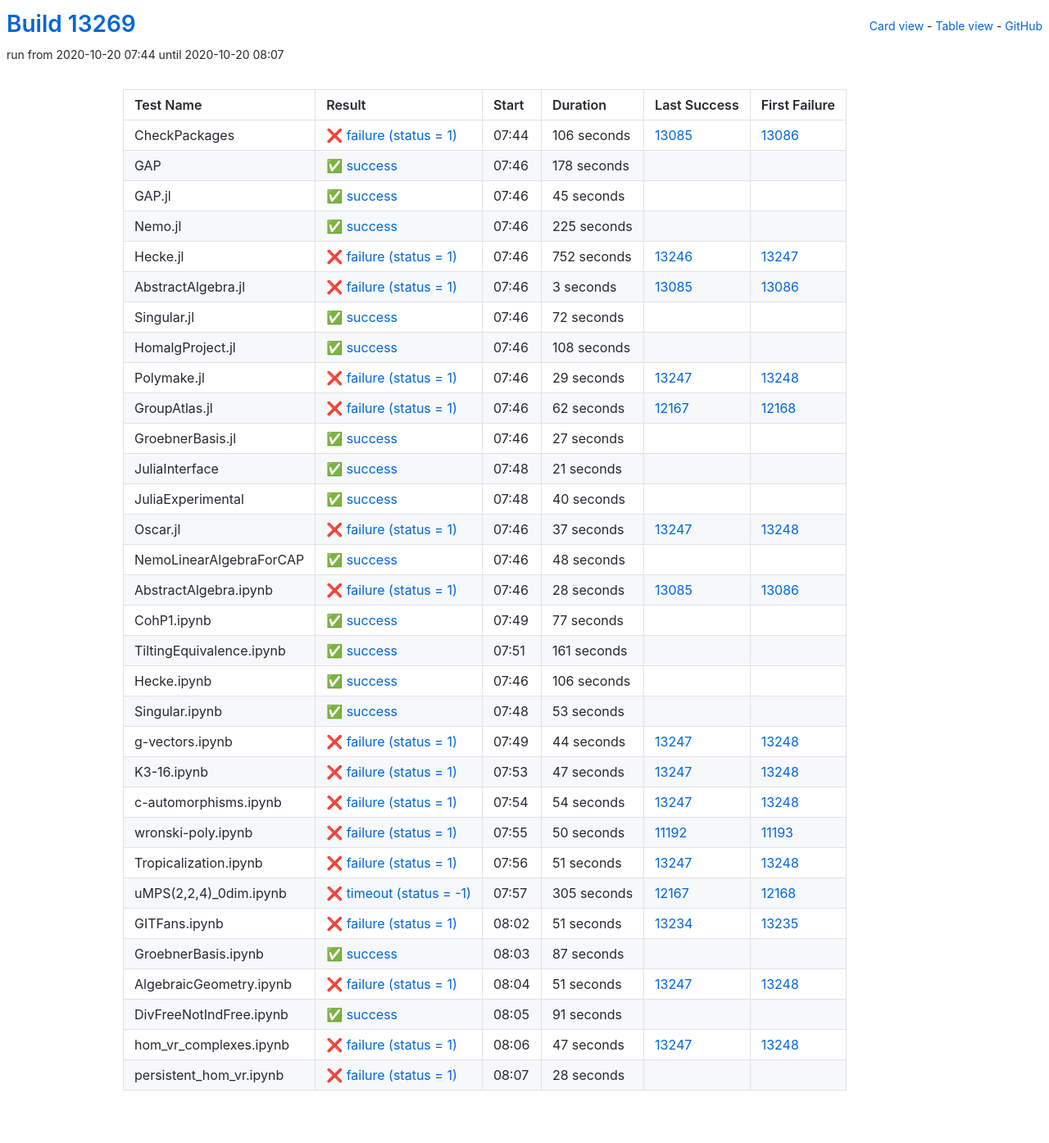
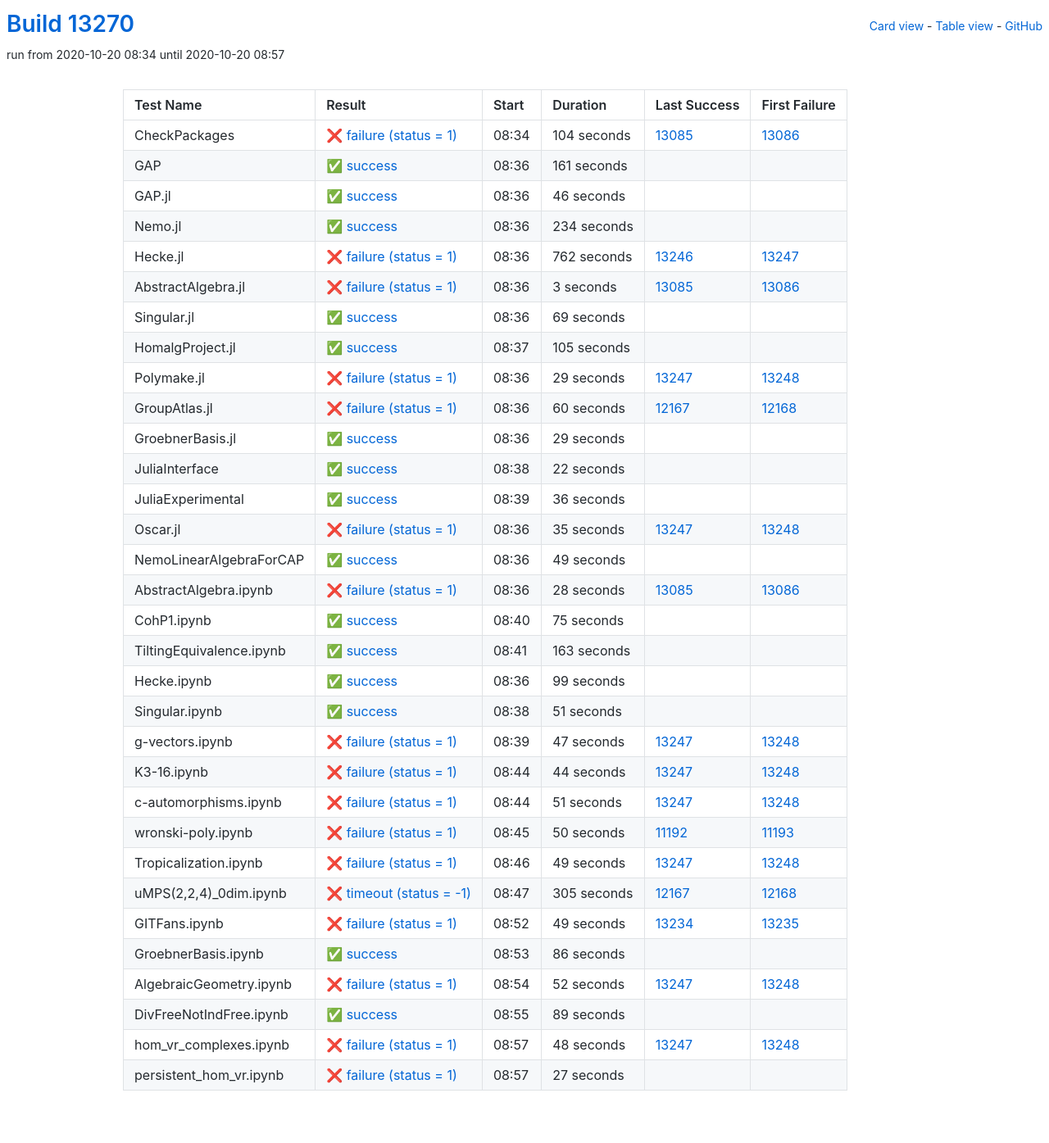
Before and after one commit to oscar-system/oscar-ci-status, a Jekyll site: the page built from table.html, in a window 1280 px wide. Shown: the whole page at 82% size. Built offline with Jekyll 4.4.1, drawn with Linux system fonts in a browser that asks for light colours.

Commit message:
Build #13270

```diff
--- a/_data/ci.yml
+++ b/_data/ci.yml
@@ -1,6 +1,6 @@
 ---
-build: 13269
-build_url: https://oscarci.mathematik.uni-kl.de/job/oscar/13269/
+build: 13270
+build_url: https://oscarci.mathematik.uni-kl.de/job/oscar/13270/
 job: oscar
 organization: oscar-system
 repo: oscar-ci-status
@@ -8,68 +8,68 @@
 tests:
 - name: CheckPackages
   id: checkpackages
-  log: https://oscarci.mathematik.uni-kl.de/job/oscar/13269/artifact/logs/build-13269/CheckPackages.log
-  start: 2020-10-20 07:44
+  log: https://oscarci.mathematik.uni-kl.de/job/oscar/13270/artifact/logs/build-13270/CheckPackages.log
+  start: 2020-10-20 08:34
   success: false
   exitcode: 1
   status: failure
-  duration: 106
+  duration: 104
   last_success: 13085
   last_success_url: https://oscarci.mathematik.uni-kl.de/job/oscar/13085/
   first_failure: 13086
   first_failure_url: https://oscarci.mathematik.uni-kl.de/job/oscar/13086/
 - name: GAP
   id: gap
-  log: https://oscarci.mathematik.uni-kl.de/job/oscar/13269/artifact/logs/build-13269/GAP.log
-  start: 2020-10-20 07:46
+  log: https://oscarci.mathematik.uni-kl.de/job/oscar/13270/artifact/logs/build-13270/GAP.log
+  start: 2020-10-20 08:36
   success: true
   exitcode: 0
   status: success
-  duration: 178
+  duration: 161
   last_success: false
   last_success_url:
   first_failure: false
   first_failure_url:
 - name: GAP.jl
   id: gap-jl
-  log: https://oscarci.mathematik.uni-kl.de/job/oscar/13269/artifact/logs/build-13269/GAP.jl.log
-  start: 2020-10-20 07:46
+  log: https://oscarci.mathematik.uni-kl.de/job/oscar/13270/artifact/logs/build-13270/GAP.jl.log
+  start: 2020-10-20 08:36
   success: true
   exitcode: 0
   status: success
-  duration: 45
+  duration: 46
   last_success: false
   last_success_url:
   first_failure: false
   first_failure_url:
 - name: Nemo.jl
   id: nemo-jl
-  log: https://oscarci.mathematik.uni-kl.de/job/oscar/13269/artifact/logs/build-13269/Nemo.jl.log
-  start: 2020-10-20 07:46
+  log: https://oscarci.mathematik.uni-kl.de/job/oscar/13270/artifact/logs/build-13270/Nemo.jl.log
+  start: 2020-10-20 08:36
   success: true
   exitcode: 0
   status: success
-  duration: 225
+  duration: 234
   last_success: false
   last_success_url:
   first_failure: false
   first_failure_url:
 - name: Hecke.jl
   id: hecke-jl
-  log: https://oscarci.mathematik.uni-kl.de/job/oscar/13269/artifact/logs/build-13269/Hecke.jl.log
-  start: 2020-10-20 07:46
+  log: https://oscarci.mathematik.uni-kl.de/job/oscar/13270/artifact/logs/build-13270/Hecke.jl.log
+  start: 2020-10-20 08:36
   success: false
   exitcode: 1
   status: failure
-  duration: 752
+  duration: 762
   last_success: 13246
   last_success_url: https://oscarci.mathematik.uni-kl.de/job/oscar/13246/
   first_failure: 13247
   first_failure_url: https://oscarci.mathematik.uni-kl.de/job/oscar/13247/
 - name: AbstractAlgebra.jl
   id: abstractalgebra-jl
-  log: https://oscarci.mathematik.uni-kl.de/job/oscar/13269/artifact/logs/build-13269/AbstractAlgebra.jl.log
-  start: 2020-10-20 07:46
+  log: https://oscarci.mathematik.uni-kl.de/job/oscar/13270/artifact/logs/build-13270/AbstractAlgebra.jl.log
+  start: 2020-10-20 08:36
   success: false
   exitcode: 1
   status: failure
@@ -80,32 +80,32 @@
   first_failure_url: https://oscarci.mathematik.uni-kl.de/job/oscar/13086/
 - name: Singular.jl
   id: singular-jl
-  log: https://oscarci.mathematik.uni-kl.de/job/oscar/13269/artifact/logs/build-13269/Singular.jl.log
-  start: 2020-10-20 07:46
+  log: https://oscarci.mathematik.uni-kl.de/job/oscar/13270/artifact/logs/build-13270/Singular.jl.log
+  start: 2020-10-20 08:36
   success: true
   exitcode: 0
   status: success
-  duration: 72
+  duration: 69
   last_success: false
   last_success_url:
   first_failure: false
   first_failure_url:
 - name: HomalgProject.jl
   id: homalgproject-jl
-  log: https://oscarci.mathematik.uni-kl.de/job/oscar/13269/artifact/logs/build-13269/HomalgProject.jl.log
-  start: 2020-10-20 07:46
+  log: https://oscarci.mathematik.uni-kl.de/job/oscar/13270/artifact/logs/build-13270/HomalgProject.jl.log
+  start: 2020-10-20 08:37
   success: true
   exitcode: 0
   status: success
-  duration: 108
+  duration: 105
   last_success: false
   last_success_url:
   first_failure: false
   first_failure_url:
 - name: Polymake.jl
   id: polymake-jl
-  log: https://oscarci.mathematik.uni-kl.de/job/oscar/13269/artifact/logs/build-13269/Polymake.jl.log
-  start: 2020-10-20 07:46
+  log: https://oscarci.mathematik.uni-kl.de/job/oscar/13270/artifact/logs/build-13270/Polymake.jl.log
+  start: 2020-10-20 08:36
   success: false
   exitcode: 1
   status: failure
@@ -116,80 +116,80 @@
   first_failure_url: https://oscarci.mathematik.uni-kl.de/job/oscar/13248/
 - name: GroupAtlas.jl
   id: groupatlas-jl
-  log: https://oscarci.mathematik.uni-kl.de/job/oscar/13269/artifact/logs/build-13269/GroupAtlas.jl.log
-  start: 2020-10-20 07:46
+  log: https://oscarci.mathematik.uni-kl.de/job/oscar/13270/artifact/logs/build-13270/GroupAtlas.jl.log
+  start: 2020-10-20 08:36
   success: false
   exitcode: 1
   status: failure
-  duration: 62
+  duration: 60
   last_success: 12167
   last_success_url: https://oscarci.mathematik.uni-kl.de/job/oscar/12167/
   first_failure: 12168
   first_failure_url: https://oscarci.mathematik.uni-kl.de/job/oscar/12168/
 - name: GroebnerBasis.jl
   id: groebnerbasis-jl
-  log: https://oscarci.mathematik.uni-kl.de/job/oscar/13269/artifact/logs/build-13269/GroebnerBasis.jl.log
-  start: 2020-10-20 07:46
+  log: https://oscarci.mathematik.uni-kl.de/job/oscar/13270/artifact/logs/build-13270/GroebnerBasis.jl.log
+  start: 2020-10-20 08:36
   success: true
   exitcode: 0
   status: success
-  duration: 27
+  duration: 29
   last_success: false
   last_success_url:
   first_failure: false
   first_failure_url:
 - name: JuliaInterface
   id: juliainterface
-  log: https://oscarci.mathematik.uni-kl.de/job/oscar/13269/artifact/logs/build-13269/JuliaInterface.log
-  start: 2020-10-20 07:48
+  log: https://oscarci.mathematik.uni-kl.de/job/oscar/13270/artifact/logs/build-13270/JuliaInterface.log
+  start: 2020-10-20 08:38
   success: true
   exitcode: 0
   status: success
-  duration: 21
+  duration: 22
   last_success: false
   last_success_url:
   first_failure: false
   first_failure_url:
 - name: JuliaExperimental
   id: juliaexperimental
-  log: https://oscarci.mathematik.uni-kl.de/job/oscar/13269/artifact/logs/build-13269/JuliaExperimental.log
-  start: 2020-10-20 07:48
+  log: https://oscarci.mathematik.uni-kl.de/job/oscar/13270/artifact/logs/build-13270/JuliaExperimental.log
+  start: 2020-10-20 08:39
   success: true
   exitcode: 0
   status: success
-  duration: 40
+  duration: 36
   last_success: false
   last_success_url:
   first_failure: false
   first_failure_url:
 - name: Oscar.jl
   id: oscar-jl
-  log: https://oscarci.mathematik.uni-kl.de/job/oscar/13269/artifact/logs/build-13269/Oscar.jl.log
-  start: 2020-10-20 07:46
+  log: https://oscarci.mathematik.uni-kl.de/job/oscar/13270/artifact/logs/build-13270/Oscar.jl.log
+  start: 2020-10-20 08:36
   success: false
   exitcode: 1
   status: failure
-  duration: 37
+  duration: 35
   last_success: 13247
   last_success_url: https://oscarci.mathematik.uni-kl.de/job/oscar/13247/
   first_failure: 13248
   first_failure_url: https://oscarci.mathematik.uni-kl.de/job/oscar/13248/
 - name: NemoLinearAlgebraForCAP
   id: nemolinearalgebraforcap
-  log: https://oscarci.mathematik.uni-kl.de/job/oscar/13269/artifact/logs/build-13269/NemoLinearAlgebraForCAP.log
-  start: 2020-10-20 07:46
+  log: https://oscarci.mathematik.uni-kl.de/job/oscar/13270/artifact/logs/build-13270/NemoLinearAlgebraForCAP.log
+  start: 2020-10-20 08:36
   success: true
   exitcode: 0
   status: success
-  duration: 48
+  duration: 49
   last_success: false
   last_success_url:
   first_failure: false
   first_failure_url:
 - name: AbstractAlgebra.ipynb
   id: abstractalgebra-ipynb
-  log: https://oscarci.mathematik.uni-kl.de/job/oscar/13269/artifact/logs/build-13269/AbstractAlgebra.ipynb.log
-  start: 2020-10-20 07:46
+  log: https://oscarci.mathematik.uni-kl.de/job/oscar/13270/artifact/logs/build-13270/AbstractAlgebra.ipynb.log
+  start: 2020-10-20 08:36
   success: false
   exitcode: 1
   status: failure
@@ -200,56 +200,68 @@
   first_failure_url: https://oscarci.mathematik.uni-kl.de/job/oscar/13086/
 - name: CohP1.ipynb
   id: cohp1-ipynb
-  log: https://oscarci.mathematik.uni-kl.de/job/oscar/13269/artifact/logs/build-13269/CohP1.ipynb.log
-  start: 2020-10-20 07:49
+  log: https://oscarci.mathematik.uni-kl.de/job/oscar/13270/artifact/logs/build-13270/CohP1.ipynb.log
+  start: 2020-10-20 08:40
   success: true
   exitcode: 0
   status: success
-  duration: 77
+  duration: 75
   last_success: false
   last_success_url:
   first_failure: false
   first_failure_url:
 - name: TiltingEquivalence.ipynb
   id: tiltingequivalence-ipynb
-  log: https://oscarci.mathematik.uni-kl.de/job/oscar/13269/artifact/logs/build-13269/TiltingEquivalence.ipynb.log
-  start: 2020-10-20 07:51
+  log: https://oscarci.mathematik.uni-kl.de/job/oscar/13270/artifact/logs/build-13270/TiltingEquivalence.ipynb.log
+  start: 2020-10-20 08:41
   success: true
   exitcode: 0
   status: success
-  duration: 161
+  duration: 163
   last_success: false
   last_success_url:
   first_failure: false
   first_failure_url:
 - name: Hecke.ipynb
   id: hecke-ipynb
-  log: https://oscarci.mathematik.uni-kl.de/job/oscar/13269/artifact/logs/build-13269/Hecke.ipynb.log
-  start: 2020-10-20 07:46
+  log: https://oscarci.mathematik.uni-kl.de/job/oscar/13270/artifact/logs/build-13270/Hecke.ipynb.log
+  start: 2020-10-20 08:36
   success: true
   exitcode: 0
   status: success
-  duration: 106
+  duration: 99
   last_success: false
   last_success_url:
   first_failure: false
   first_failure_url:
 - name: Singular.ipynb
   id: singular-ipynb
-  log: https://oscarci.mathematik.uni-kl.de/job/oscar/13269/artifact/logs/build-13269/Singular.ipynb.log
-  start: 2020-10-20 07:48
+  log: https://oscarci.mathematik.uni-kl.de/job/oscar/13270/artifact/logs/build-13270/Singular.ipynb.log
+  start: 2020-10-20 08:38
   success: true
   exitcode: 0
   status: success
-  duration: 53
+  duration: 51
   last_success: false
   last_success_url:
   first_failure: false
   first_failure_url:
 - name: g-vectors.ipynb
   id: g-vectors-ipynb
-  log: https://oscarci.mathematik.uni-kl.de/job/oscar/13269/artifact/logs/build-13269/g-vectors.ipynb.log
-  start: 2020-10-20 07:49
+  log: https://oscarci.mathematik.uni-kl.de/job/oscar/13270/artifact/logs/build-13270/g-vectors.ipynb.log
+  start: 2020-10-20 08:39
+  success: false
+  exitcode: 1
+  status: failure
+  duration: 47
+  last_success: 13247
+  last_success_url: https://oscarci.mathematik.uni-kl.de/job/oscar/13247/
+  first_failure: 13248
+  first_failure_url: https://oscarci.mathematik.uni-kl.de/job/oscar/13248/
+- name: K3-16.ipynb
+  id: k3-16-ipynb
+  log: https://oscarci.mathematik.uni-kl.de/job/oscar/13270/artifact/logs/build-13270/K3-16.ipynb.log
+  start: 2020-10-20 08:44
   success: false
   exitcode: 1
   status: failure
@@ -258,34 +270,22 @@
   last_success_url: https://oscarci.mathematik.uni-kl.de/job/oscar/13247/
   first_failure: 13248
   first_failure_url: https://oscarci.mathematik.uni-kl.de/job/oscar/13248/
-- name: K3-16.ipynb
-  id: k3-16-ipynb
-  log: https://oscarci.mathematik.uni-kl.de/job/oscar/13269/artifact/logs/build-13269/K3-16.ipynb.log
-  start: 2020-10-20 07:53
+- name: c-automorphisms.ipynb
+  id: c-automorphisms-ipynb
+  log: https://oscarci.mathematik.uni-kl.de/job/oscar/13270/artifact/logs/build-13270/c-automorphisms.ipynb.log
+  start: 2020-10-20 08:44
   success: false
   exitcode: 1
   status: failure
-  duration: 47
-  last_success: 13247
-  last_success_url: https://oscarci.mathematik.uni-kl.de/job/oscar/13247/
-  first_failure: 13248
-  first_failure_url: https://oscarci.mathematik.uni-kl.de/job/oscar/13248/
-- name: c-automorphisms.ipynb
-  id: c-automorphisms-ipynb
-  log: https://oscarci.mathematik.uni-kl.de/job/oscar/13269/artifact/logs/build-13269/c-automorphisms.ipynb.log
-  start: 2020-10-20 07:54
-  success: false
-  exitcode: 1
-  status: failure
-  duration: 54
+  duration: 51
   last_success: 13247
   last_success_url: https://oscarci.mathematik.uni-kl.de/job/oscar/13247/
   first_failure: 13248
   first_failure_url: https://oscarci.mathematik.uni-kl.de/job/oscar/13248/
 - name: wronski-poly.ipynb
   id: wronski-poly-ipynb
-  log: https://oscarci.mathematik.uni-kl.de/job/oscar/13269/artifact/logs/build-13269/wronski-poly.ipynb.log
-  start: 2020-10-20 07:55
+  log: https://oscarci.mathematik.uni-kl.de/job/oscar/13270/artifact/logs/build-13270/wronski-poly.ipynb.log
+  start: 2020-10-20 08:45
   success: false
   exitcode: 1
   status: failure
@@ -296,20 +296,20 @@
   first_failure_url: https://oscarci.mathematik.uni-kl.de/job/oscar/11193/
 - name: Tropicalization.ipynb
   id: tropicalization-ipynb
-  log: https://oscarci.mathematik.uni-kl.de/job/oscar/13269/artifact/logs/build-13269/Tropicalization.ipynb.log
-  start: 2020-10-20 07:56
+  log: https://oscarci.mathematik.uni-kl.de/job/oscar/13270/artifact/logs/build-13270/Tropicalization.ipynb.log
+  start: 2020-10-20 08:46
   success: false
   exitcode: 1
   status: failure
-  duration: 51
+  duration: 49
   last_success: 13247
   last_success_url: https://oscarci.mathematik.uni-kl.de/job/oscar/13247/
   first_failure: 13248
   first_failure_url: https://oscarci.mathematik.uni-kl.de/job/oscar/13248/
 - name: uMPS(2,2,4)_0dim.ipynb
   id: umps-2-2-4-0dim-ipynb
-  log: https://oscarci.mathematik.uni-kl.de/job/oscar/13269/artifact/logs/build-13269/uMPS-2-2-4-_0dim.ipynb.log
-  start: 2020-10-20 07:57
+  log: https://oscarci.mathematik.uni-kl.de/job/oscar/13270/artifact/logs/build-13270/uMPS-2-2-4-_0dim.ipynb.log
+  start: 2020-10-20 08:47
   success: false
   exitcode: -1
   status: timeout
@@ -320,72 +320,72 @@
   first_failure_url: https://oscarci.mathematik.uni-kl.de/job/oscar/12168/
 - name: GITFans.ipynb
   id: gitfans-ipynb
-  log: https://oscarci.mathematik.uni-kl.de/job/oscar/13269/artifact/logs/build-13269/GITFans.ipynb.log
-  start: 2020-10-20 08:02
+  log: https://oscarci.mathematik.uni-kl.de/job/oscar/13270/artifact/logs/build-13270/GITFans.ipynb.log
+  start: 2020-10-20 08:52
   success: false
   exitcode: 1
   status: failure
-  duration: 51
+  duration: 49
   last_success: 13234
   last_success_url: https://oscarci.mathematik.uni-kl.de/job/oscar/13234/
   first_failure: 13235
   first_failure_url: https://oscarci.mathematik.uni-kl.de/job/oscar/13235/
 - name: GroebnerBasis.ipynb
   id: groebnerbasis-ipynb
-  log: https://oscarci.mathematik.uni-kl.de/job/oscar/13269/artifact/logs/build-13269/GroebnerBasis.ipynb.log
-  start: 2020-10-20 08:03
+  log: https://oscarci.mathematik.uni-kl.de/job/oscar/13270/artifact/logs/build-13270/GroebnerBasis.ipynb.log
+  start: 2020-10-20 08:53
   success: true
   exitcode: 0
   status: success
-  duration: 87
+  duration: 86
   last_success: false
   last_success_url:
   first_failure: false
   first_failure_url:
 - name: AlgebraicGeometry.ipynb
   id: algebraicgeometry-ipynb
-  log: https://oscarci.mathematik.uni-kl.de/job/oscar/13269/artifact/logs/build-13269/AlgebraicGeometry.ipynb.log
-  start: 2020-10-20 08:04
+  log: https://oscarci.mathematik.uni-kl.de/job/oscar/13270/artifact/logs/build-13270/AlgebraicGeometry.ipynb.log
+  start: 2020-10-20 08:54
   success: false
   exitcode: 1
   status: failure
-  duration: 51
+  duration: 52
   last_success: 13247
   last_success_url: https://oscarci.mathematik.uni-kl.de/job/oscar/13247/
   first_failure: 13248
   first_failure_url: https://oscarci.mathematik.uni-kl.de/job/oscar/13248/
 - name: DivFreeNotIndFree.ipynb
   id: divfreenotindfree-ipynb
-  log: https://oscarci.mathematik.uni-kl.de/job/oscar/13269/artifact/logs/build-13269/DivFreeNotIndFree.ipynb.log
-  start: 2020-10-20 08:05
+  log: https://oscarci.mathematik.uni-kl.de/job/oscar/13270/artifact/logs/build-13270/DivFreeNotIndFree.ipynb.log
+  start: 2020-10-20 08:55
   success: true
   exitcode: 0
   status: success
-  duration: 91
+  duration: 89
   last_success: false
   last_success_url:
   first_failure: false
   first_failure_url:
 - name: hom_vr_complexes.ipynb
   id: hom-vr-complexes-ipynb
-  log: https://oscarci.mathematik.uni-kl.de/job/oscar/13269/artifact/logs/build-13269/hom_vr_complexes.ipynb.log
-  start: 2020-10-20 08:06
+  log: https://oscarci.mathematik.uni-kl.de/job/oscar/13270/artifact/logs/build-13270/hom_vr_complexes.ipynb.log
+  start: 2020-10-20 08:57
   success: false
   exitcode: 1
   status: failure
-  duration: 47
+  duration: 48
   last_success: 13247
   last_success_url: https://oscarci.mathematik.uni-kl.de/job/oscar/13247/
   first_failure: 13248
   first_failure_url: https://oscarci.mathematik.uni-kl.de/job/oscar/13248/
 - name: persistent_hom_vr.ipynb
   id: persistent-hom-vr-ipynb
-  log: https://oscarci.mathematik.uni-kl.de/job/oscar/13269/artifact/logs/build-13269/persistent_hom_vr.ipynb.log
-  start: 2020-10-20 08:07
+  log: https://oscarci.mathematik.uni-kl.de/job/oscar/13270/artifact/logs/build-13270/persistent_hom_vr.ipynb.log
+  start: 2020-10-20 08:57
   success: false
   exitcode: 1
   status: failure
-  duration: 28
+  duration: 27
   last_success: false
   last_success_url:
   first_failure: false
```
Also changed, not shown: README.md.
